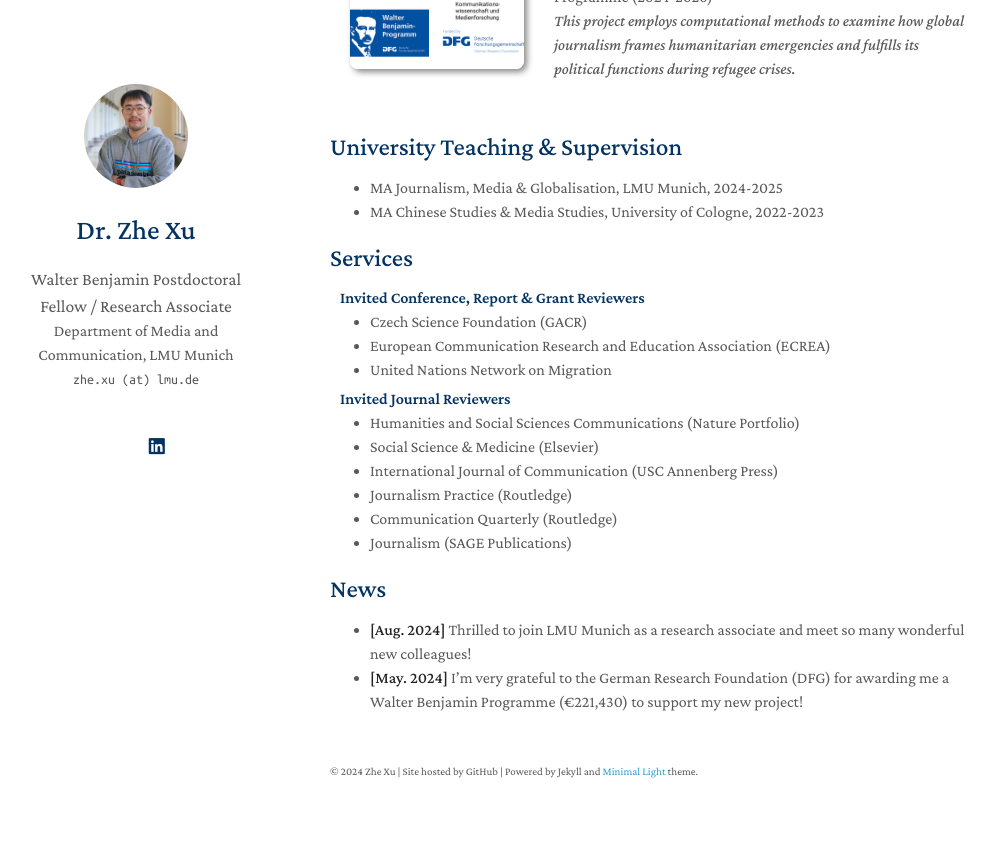
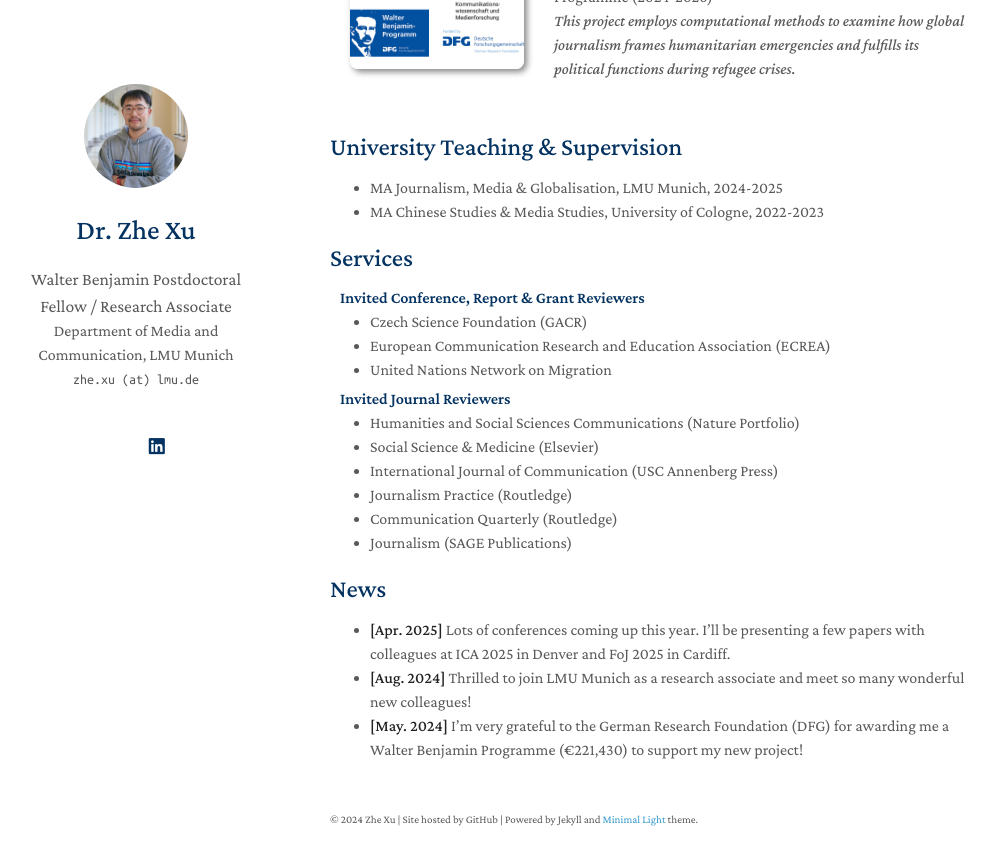
Before and after one commit to zhexuphd/home, a Jekyll site: the page built from index.md, in a window 1280 px wide and 900 px high, scrolled down 1077 px. Shown: the top 865 px of the window, without its empty margins (140-1136 px from the left). Built offline with Jekyll 4.4.1, drawn with Linux system fonts in a browser that asks for light colours; a style sheet for code colours, icons or effects is not loaded; our own code applies the rules of GitHub Pages for plain Markdown files.

Commit message:
Update index.md

```diff
--- a/index.md
+++ b/index.md
@@ -22,6 +22,6 @@ When I’m not immersed in academia, you’ll likely find me hiking, mountaineer
 {% include_relative _includes/services.md %}
 
 ## News
-
+- **[Apr. 2025]** Lots of conferences coming up this year. I'll be presenting a few papers with colleagues at ICA 2025 in Denver and FoJ 2025 in Cardiff.
 - **[Aug. 2024]** Thrilled to join LMU Munich as a research associate and meet so many wonderful new colleagues!
 - **[May. 2024]** I’m very grateful to the German Research Foundation (DFG) for awarding me a Walter Benjamin Programme (€221,430) to support my new project!
```
